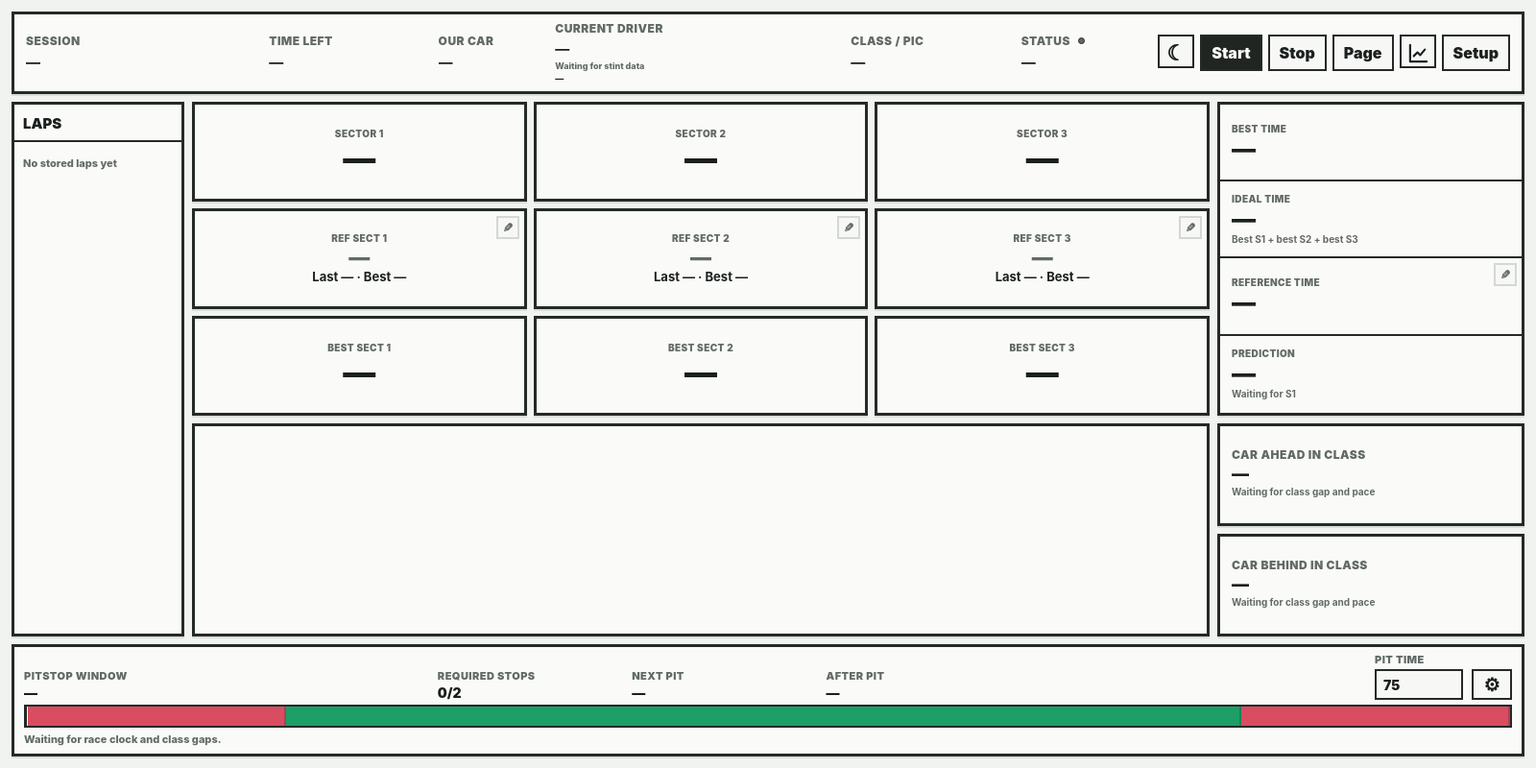
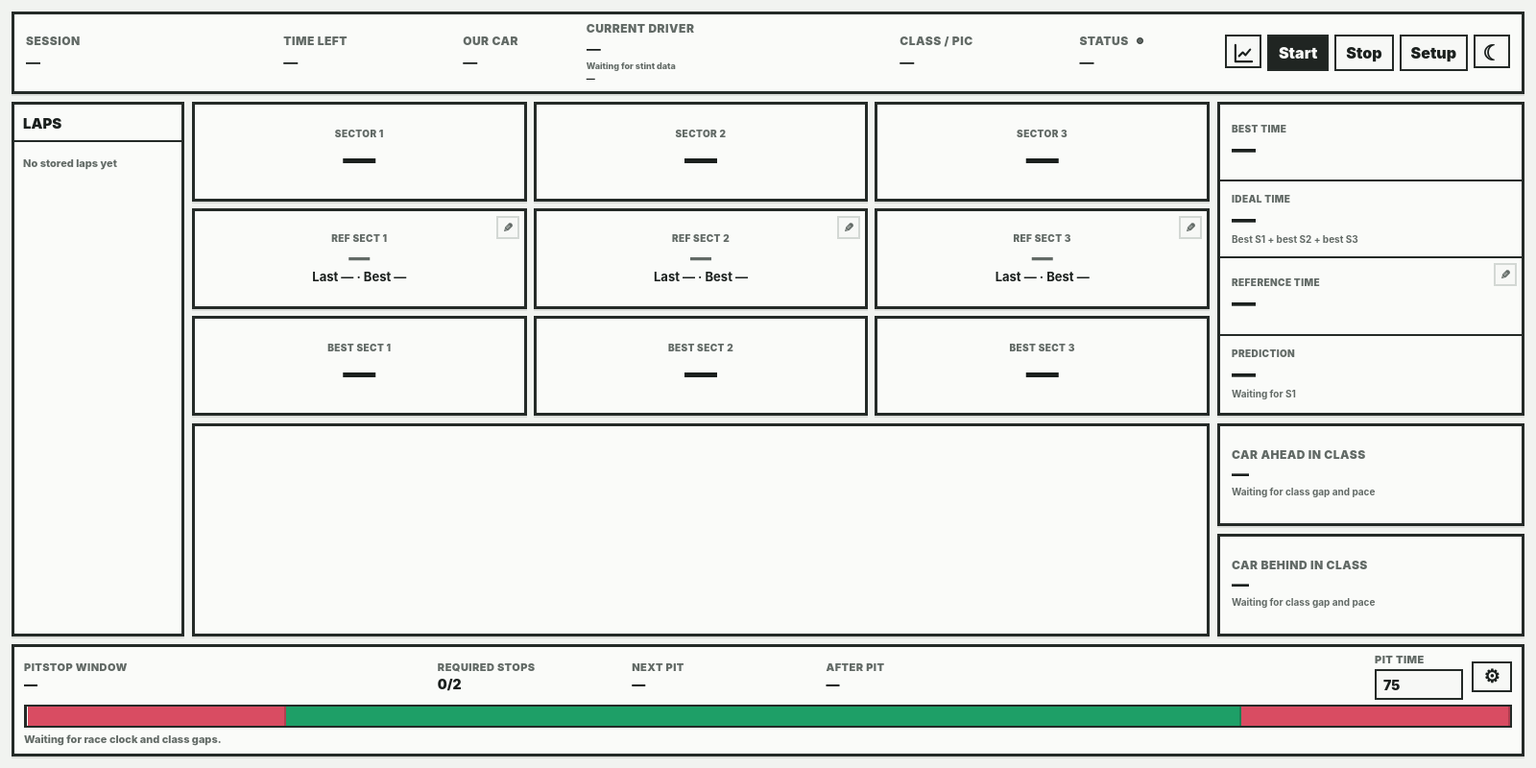
Before and after one commit to jeffmathieu/MSTC-Internship, an Electron app: page src/renderer/index.html in a window 1600 px wide. Shown: the whole page at 96% size. Drawn offline with Linux system fonts and the light colour scheme; no server answers.

Commit message:
more small ui fixes

```diff
--- a/src/renderer/index.html
+++ b/src/renderer/index.html
@@ -103,17 +103,16 @@
           <strong id="status-text">—</strong>
         </div>
         <div class="controls">
-          <button id="theme-toggle" class="secondary icon-button theme-toggle" title="Switch to dark mode" aria-label="Switch to dark mode">☾</button>
-          <button id="start" class="primary">Start</button>
-          <button id="stop" class="secondary">Stop</button>
-          <button id="show-live" class="secondary">Page</button>
           <button id="open-graphs" class="secondary icon-button" title="Open graphs" aria-label="Open graphs">
             <svg class="graph-icon" aria-hidden="true" viewBox="0 0 24 24">
               <path d="M3 3v18h18"></path>
               <path d="m7 15 4-4 3 3 5-6"></path>
             </svg>
           </button>
+          <button id="start" class="primary">Start</button>
+          <button id="stop" class="secondary">Stop</button>
           <button id="open-setup" class="secondary">Setup</button>
+          <button id="theme-toggle" class="secondary icon-button theme-toggle" title="Switch to dark mode" aria-label="Switch to dark mode">☾</button>
         </div>
       </section>
 
--- a/src/renderer/styles.css
+++ b/src/renderer/styles.css
@@ -514,12 +514,13 @@ input {
   padding: 7px 10px 8px;
   display: grid;
   gap: 5px;
+  align-content: start;
 }
 .pit-header {
   display: grid;
   grid-template-columns: minmax(220px, 1.2fr) minmax(120px, .55fr) minmax(110px, .55fr) minmax(340px, 1.6fr) 92px 42px;
   gap: 9px;
-  align-items: end;
+  align-items: center;
 }
 .pit-header div,
 .pit-header label { min-width: 0; }
@@ -558,7 +559,7 @@ input {
   font-size: 14px;
 }
 .pit-setup-button {
-  align-self: end;
+  align-self: center;
   width: 42px;
   height: 32px;
   padding: 0;
```
